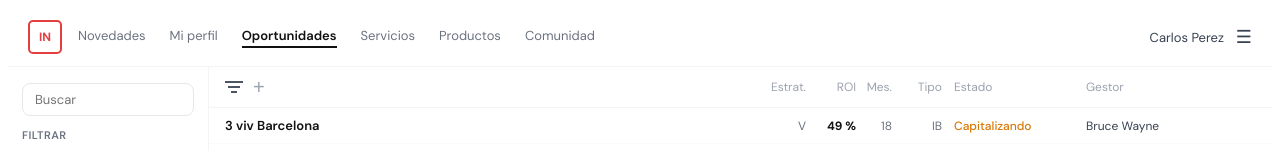
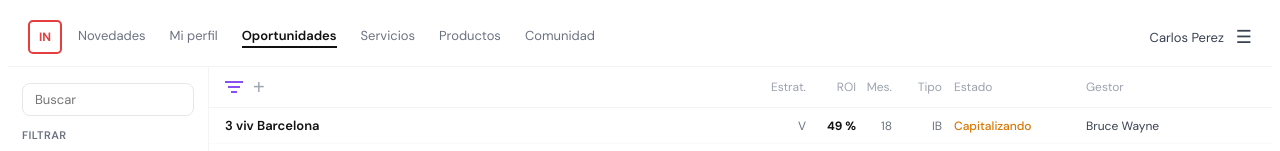
Before and after one commit to carlosperez-glitch/in-oportunidades, a React (Vite) app: page / in a window 1280 px wide. Shown: the top 151 px of the page. Built offline with nearby package versions, Linux system fonts and the light colour scheme.

Commit message:
feat: sidebar toggle y SecTitles eliminados

```diff
--- a/src/components/Lista.jsx
+++ b/src/components/Lista.jsx
@@ -1,30 +1,42 @@
-import { estadoColor } from "../theme";
+import { estadoColor, colors } from "../theme";
 
 // Props:
 // - filtradas: op[] — lista ya filtrada y ordenada
 // - selected: op | null
 // - setSelected: fn
 // - isDesktop: bool
-// - totalFiltros: number — para el badge del embudo
+// - totalFiltros: number — para el badge del embudo (solo mobile)
+// - showSidebar: bool — estado del sidebar en desktop (embudo coloreado si abierto)
+// - onToggleSidebar: fn — toggle sidebar en desktop
 // - onAbrirFiltroMobile: fn — solo en mobile
 
-export default function Lista({ filtradas, selected, setSelected, isDesktop, totalFiltros, onAbrirFiltroMobile }) {
+export default function Lista({ filtradas, selected, setSelected, isDesktop, totalFiltros, showSidebar, onToggleSidebar, onAbrirFiltroMobile }) {
+  function handleEmbudo() {
+    if (isDesktop) { if (onToggleSidebar) onToggleSidebar(); }
+    else { if (onAbrirFiltroMobile) onAbrirFiltroMobile(); }
+  }
+
+  // Desktop: embudo coloreado cuando el sidebar está abierto
+  // Mobile: embudo coloreado cuando hay filtros activos
+  var embudoActivo = isDesktop ? showSidebar : totalFiltros > 0;
+
   return (
     <div style={{ flex: 1, overflowY: "auto", minWidth: 0 }}>
 
       {/* Toolbar */}
       <div style={{ display: "flex", alignItems: "center", padding: "10px 16px", borderBottom: "1px solid #f3f4f6", gap: 10 }}>
         <button
-          onClick={function() { if (!isDesktop && onAbrirFiltroMobile) onAbrirFiltroMobile(); }}
+          onClick={handleEmbudo}
           style={{ position: "relative", background: "none", border: "none", cursor: "pointer", padding: 0, display: "flex", alignItems: "center" }}
         >
           <svg width="18" height="14" viewBox="0 0 18 14" fill="none">
-            <line x1="0" y1="2" x2="18" y2="2" stroke={totalFiltros ? "#7c3aed" : "#374151"} strokeWidth="1.8" />
-            <line x1="3" y1="7" x2="15" y2="7" stroke={totalFiltros ? "#7c3aed" : "#374151"} strokeWidth="1.8" />
-            <line x1="6" y1="12" x2="12" y2="12" stroke={totalFiltros ? "#7c3aed" : "#374151"} strokeWidth="1.8" />
+            <line x1="0" y1="2" x2="18" y2="2" stroke={embudoActivo ? colors.accion : "#374151"} strokeWidth="1.8" />
+            <line x1="3" y1="7" x2="15" y2="7" stroke={embudoActivo ? colors.accion : "#374151"} strokeWidth="1.8" />
+            <line x1="6" y1="12" x2="12" y2="12" stroke={embudoActivo ? colors.accion : "#374151"} strokeWidth="1.8" />
           </svg>
-          {totalFiltros > 0 && (
-            <span style={{ position: "absolute", top: -6, right: -8, background: "#7c3aed", color: "#fff", borderRadius: "50%", width: 16, height: 16, fontSize: 10, fontWeight: 700, display: "flex", alignItems: "center", justifyContent: "center" }}>
+          {/* Badge solo en mobile cuando hay filtros activos */}
+          {!isDesktop && totalFiltros > 0 && (
+            <span style={{ position: "absolute", top: -6, right: -8, background: colors.accion, color: "#fff", borderRadius: "50%", width: 16, height: 16, fontSize: 10, fontWeight: 700, display: "flex", alignItems: "center", justifyContent: "center" }}>
               {totalFiltros}
             </span>
           )}
```
